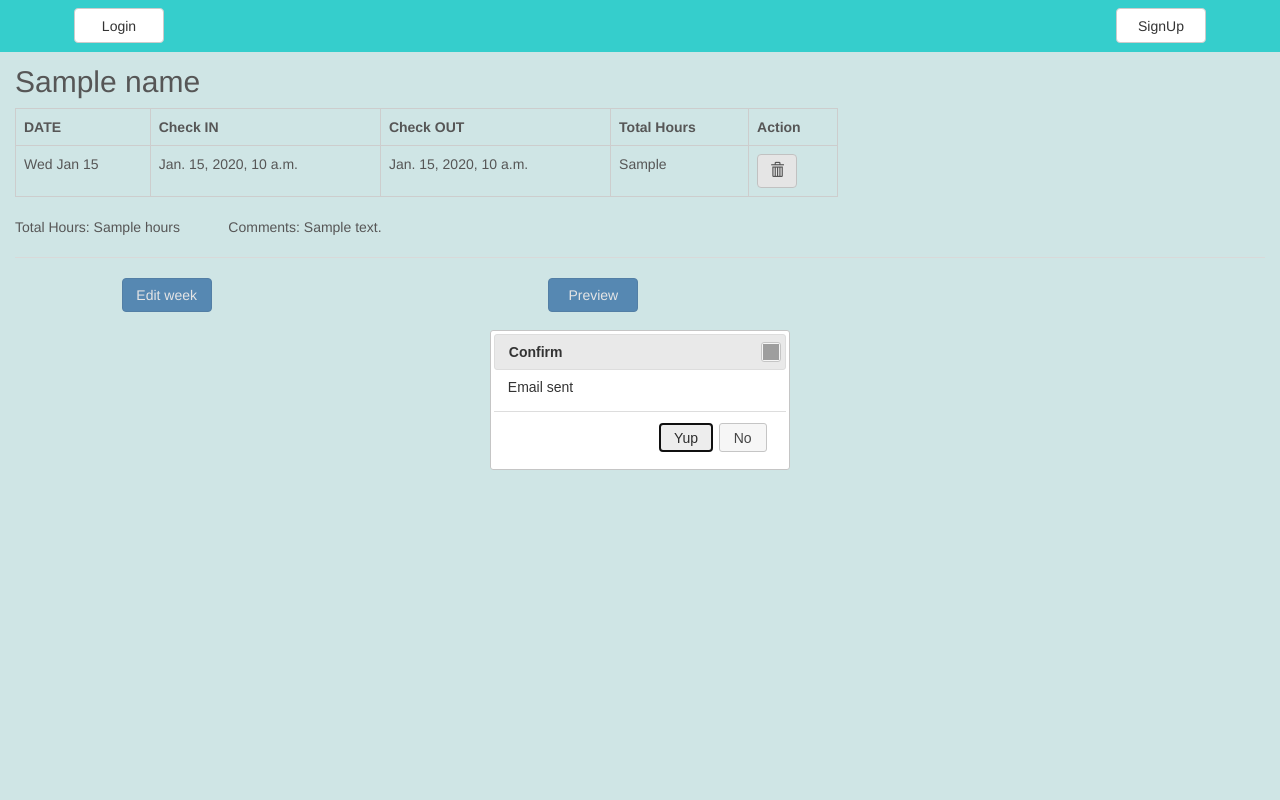
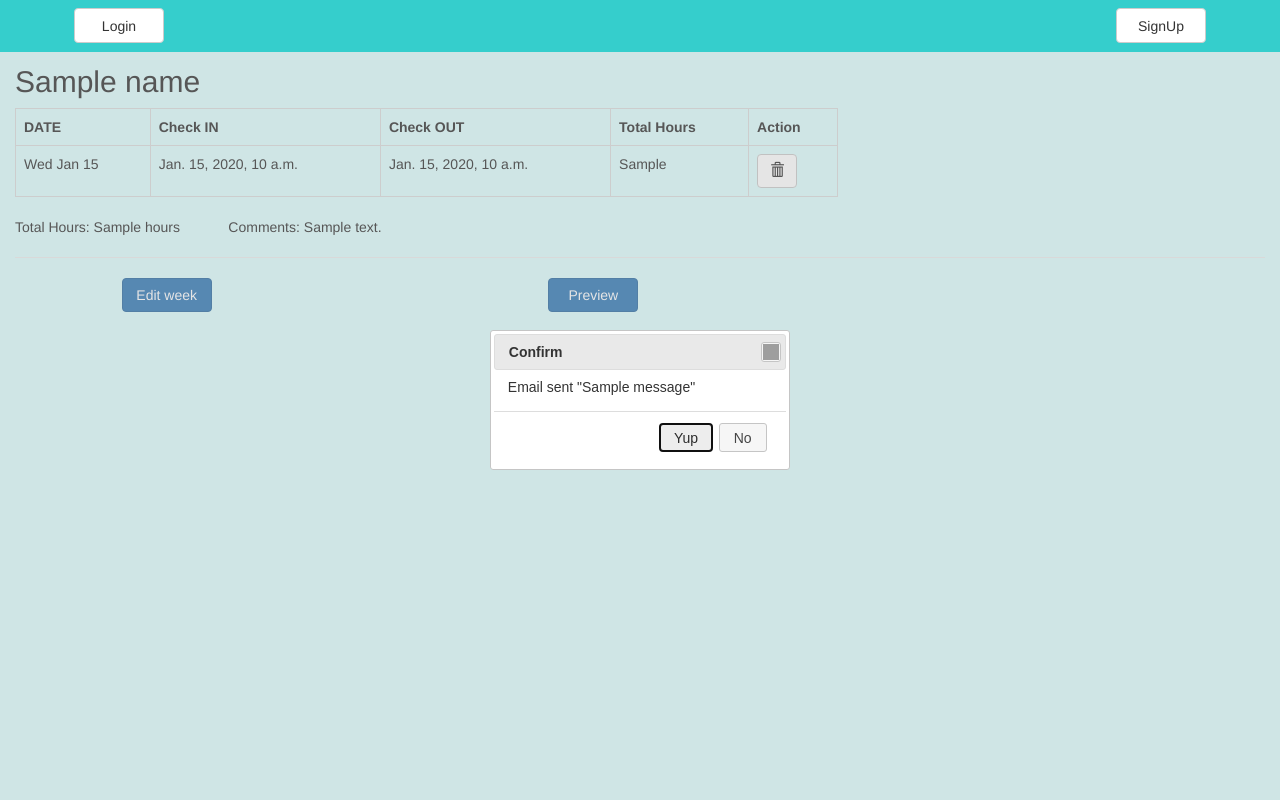
Before and after one commit to lxaguila/Timesheet, a Django app: template template/week_detail.html in a window 1280 px wide. Run offline with Django 3.2, Linux system fonts and the light colour scheme; the template is opened without the code that fills it: most values are stand-ins (such as "Sample title", 1, 10 or a date in 2020); one stand-in notice (Sample message) is shown; some libraries are stand-ins or nearby versions; grey boxes are pictures that could not be loaded.

Commit message:
Update template/week_detail.html

```diff
--- a/template/week_detail.html
+++ b/template/week_detail.html
@@ -72,7 +72,7 @@
  }
 
     function Message2(){
-   $('<div></div>').html('Email sent ').dialog({
+   $('<div></div>').html('Email sent "{{ message }}"').dialog({
    title: 'Confirm', resizable: false, modal: true,buttons: {
    'Yup': function() {$(this).dialog('close');$('#form_main{{ day.id }}').submit();},
    'No': function() {$(this).dialog('close');
```
